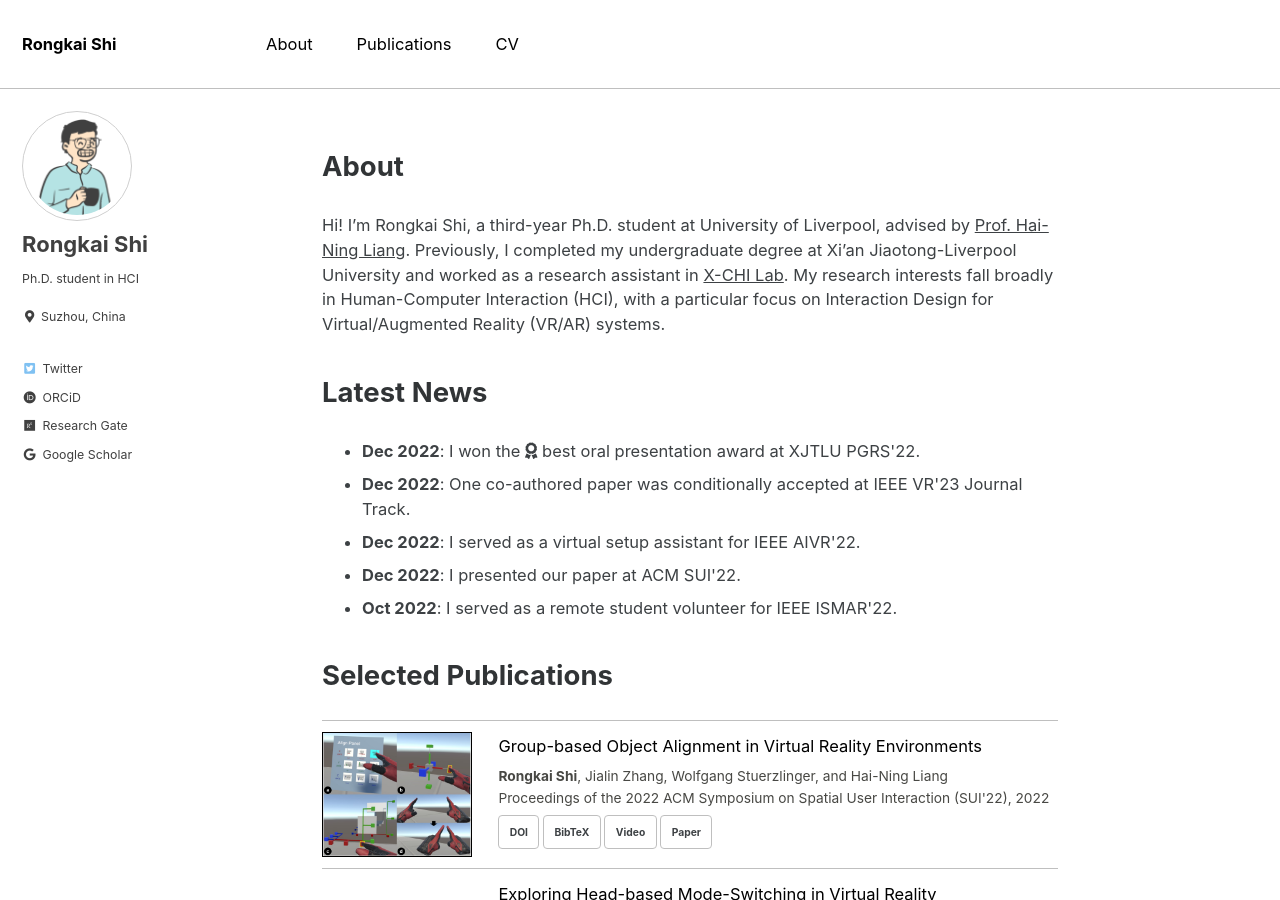
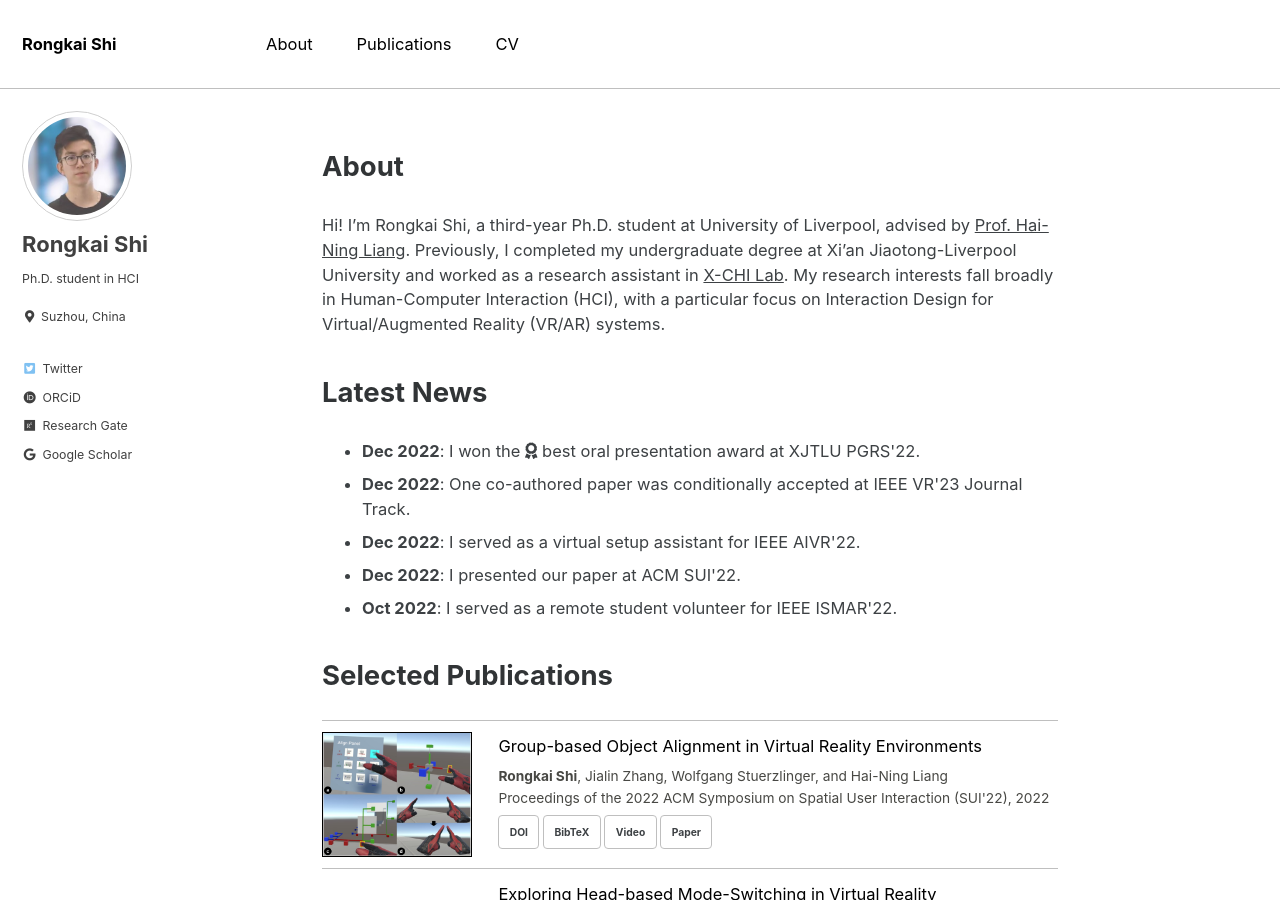
Before and after one commit to rongkaishi/rongkaishi.github.io, a Jekyll site: the page built from index.html, in a window 1280 px wide and 900 px high. Built offline with Jekyll 4.4.1, drawn with Linux system fonts in a browser that asks for light colours; cached includes are drawn as plain includes; the list of posts is cut into pages by our own code.

Commit message:
second commit

```diff
--- a/_config.yml
+++ b/_config.yml
@@ -105,7 +105,7 @@ analytics:
 # Site Author
 author:
   name             : "Rongkai Shi"
-  avatar           : "/assets/images/bio-photo.png" # path of avatar image, e.g. "/assets/images/bio-photo.jpg"
+  avatar           : "/assets/images/bio-photo.jpg" # path of avatar image, e.g. "/assets/images/bio-photo.jpg"
   bio              : "Ph.D. student in HCI"
   location         : "Suzhou, China"
   email            :
```
Also changed, not shown: assets/images/bio-photo.jpg (added), assets/images/bio-photo.png (deleted).
